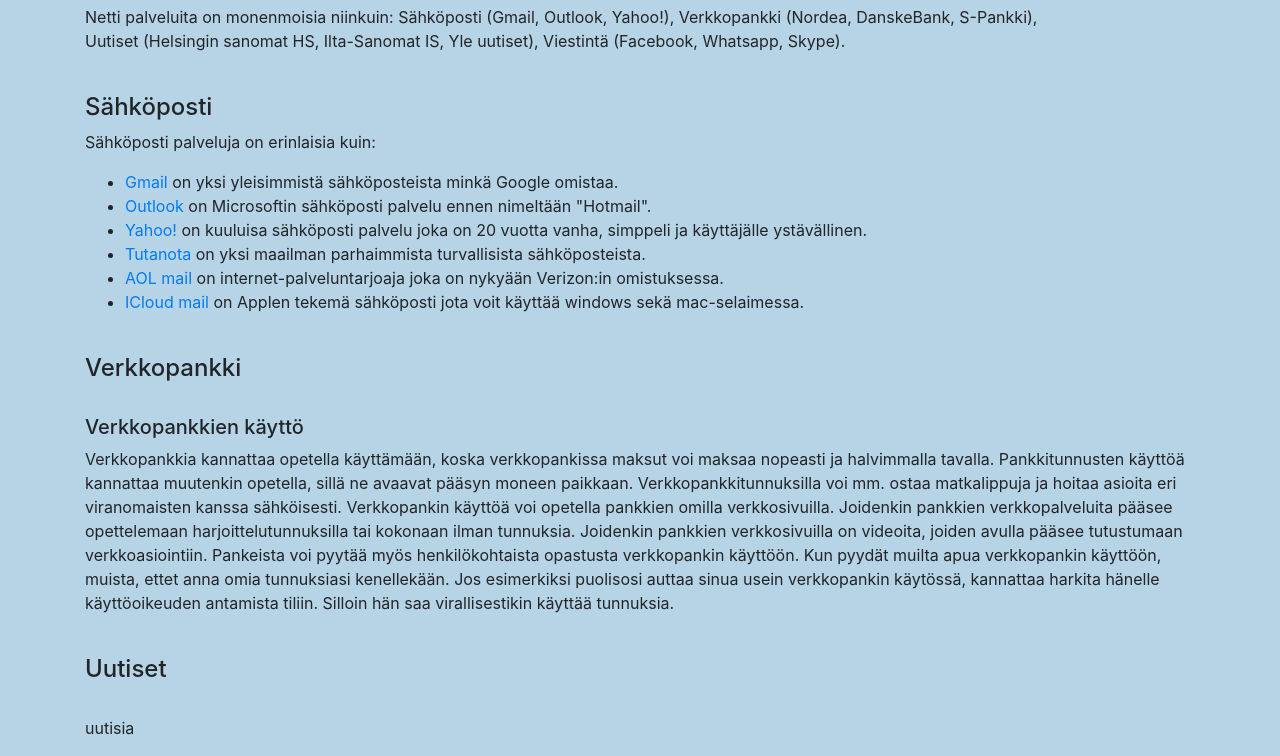
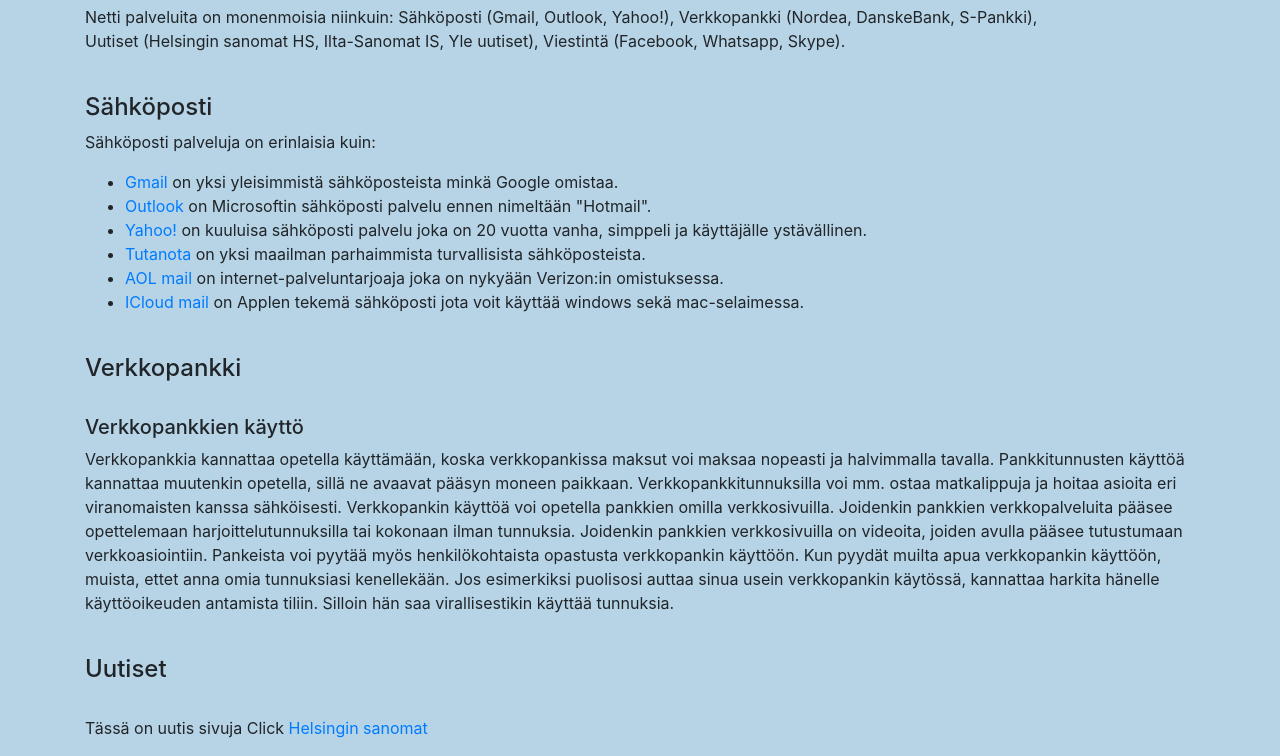
Before and after one commit to vandat19/vandat19.github.io, a plain HTML site: page palvelut.html in a window 1280 px wide. Shown: the part 113-869 px from the top of the page. Drawn offline with Linux system fonts and the light colour scheme.

Commit message:
Update palvelut.html

```diff
--- a/palvelut.html
+++ b/palvelut.html
@@ -80,7 +80,9 @@
             <h4>Uutiset</h4>
             <br>
             <p>
-                uutisia
+               Tässä on uutis sivuja
+
+                Click <a href="http://www.hs.fi">Helsingin sanomat</a>
 
             </p>
 
```
